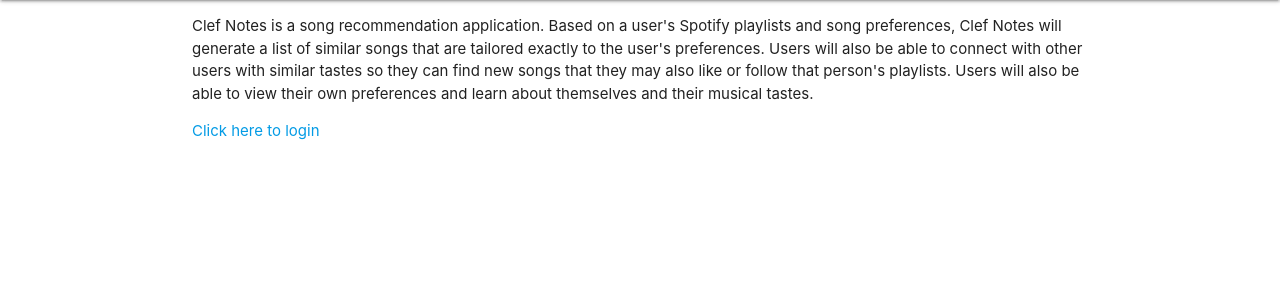
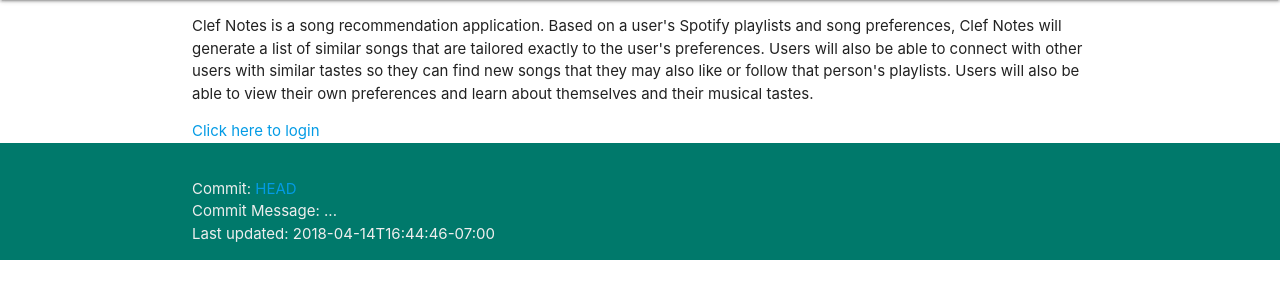
Before and after one commit to cbilson/clef, a Flask app: page / in a window 1280 px wide. Shown: the part 64-364 px from the top of the page. Run offline with Flask 2, Linux system fonts and the light colour scheme; parts of the project's set-up code (start-up, migrations or seed data) failed here and were passed over; some libraries are stand-ins or nearby versions.

Commit message:
show commit, commit msg, and last updated on the bottom of page to elimate guessing when deployment is done.

```diff
--- a/clef/__init__.py
+++ b/clef/__init__.py
@@ -1,4 +1,5 @@
 import os, sys, logging
+import clef.ver
 from logging import StreamHandler, Formatter
 from logging.handlers import RotatingFileHandler
 from flask import Flask
@@ -6,6 +7,11 @@ from flask_mysqldb import MySQL
 from traitlets.config import Config
 
 app = Flask(__name__)
+
+@app.context_processor
+def inject_build_ver():
+    return dict(build_ver=clef.ver.version, build_message=clef.ver.message, last_updated=clef.ver.last_updated)
+
 app.logger.handlers.clear()
 
 console = StreamHandler(sys.stdout)
--- a/clef/templates/layout.html
+++ b/clef/templates/layout.html
@@ -37,6 +37,17 @@
     <div class="container" id="body-container">
       {% block body %}{% endblock %}
     </div>
+    <footer class="page-footer teal darken-2 grey-text text-lighten-3">
+      <div class="container">
+        <div class="row">
+          <ul>
+            <li>Commit: <a href="https://github.com/cbilson/clef/commit/{{build_ver}}">{{build_ver}}</a></li>
+            <li>Commit Message: {{build_message}}</li>
+            <li>Last updated: {{last_updated}}</li>
+          </ul>
+        </div>
+      </div>
+    </footer>
     <script type="text/javascript" src="https://cdnjs.cloudflare.com/ajax/libs/materialize/1.0.0-beta/js/materialize.min.js"></script>
     <script type="text/javascript" src="/static/app.js?{{range(1000000)|random}}"></script>
     {% block scripts %}
--- /dev/null
+++ b/clef/ver.py
@@ -0,0 +1,3 @@
+version = 'HEAD'
+message = '...'
+last_updated = '2018-04-14T16:44:46-07:00'
```
Also changed, not shown: 1 other file.
